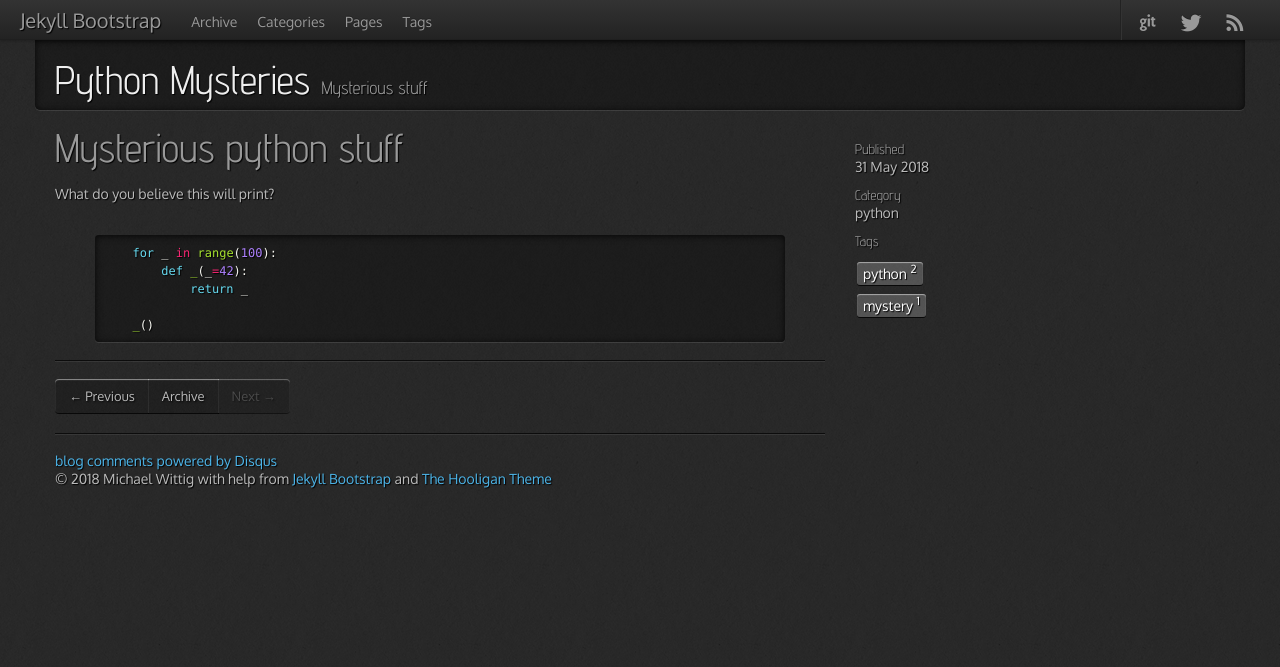
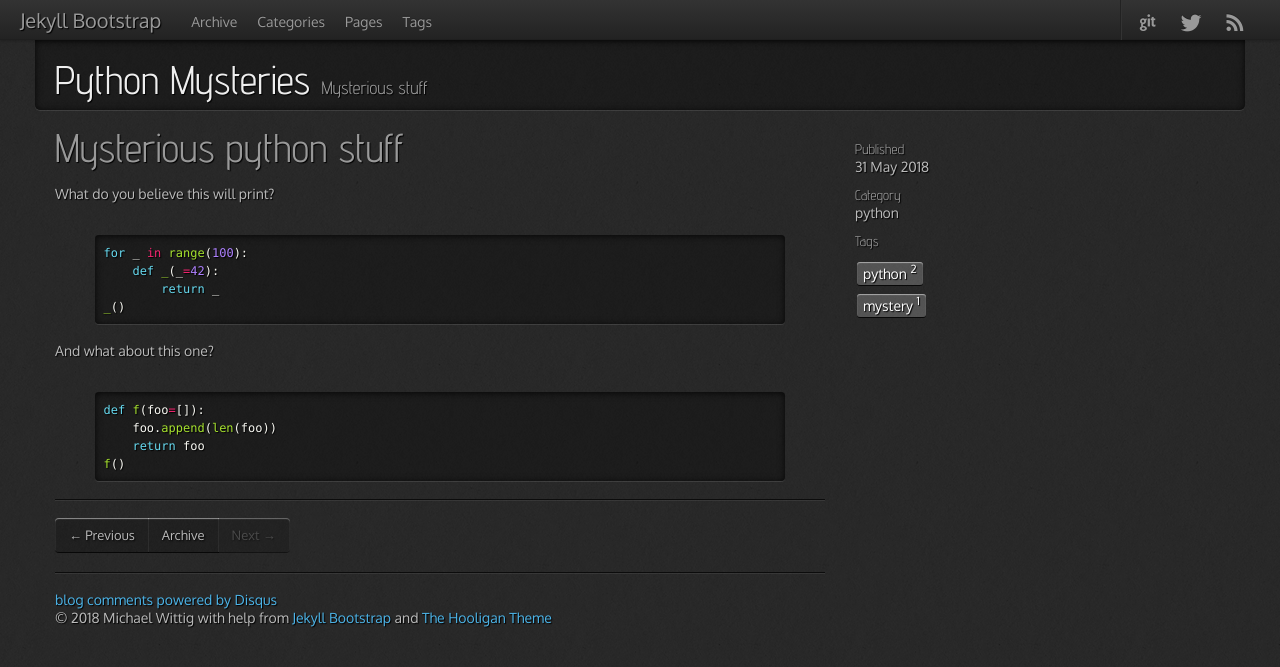
Before and after one commit to Sh4kE/Sh4kE.github.io, a Jekyll site: the page built from _posts/2018-05-31-python-mysteries.md, in a window 1280 px wide. Shown: the top 667 px of the page. Built offline with Jekyll 4.4.1, drawn with Linux system fonts in a browser that asks for light colours; nearby versions of some CDN libraries; comment, search, counter and statistics services are not loaded.

Commit message:
another nice mystery

```diff
--- a/_posts/2018-05-31-python-mysteries.md
+++ b/_posts/2018-05-31-python-mysteries.md
@@ -8,11 +8,20 @@ tags : [python, mystery]
 
 # Mysterious python stuff
 
- What do you believe this will print?
+What do you believe this will print?
+
 {% highlight python %}
-    for _ in range(100):
-        def _(_=42):
-            return _
+for _ in range(100):
+    def _(_=42):
+        return _
+_()
+{% endhighlight %}
 
-    _()
+And what about this one?
+
+{% highlight python %}
+def f(foo=[]):
+    foo.append(len(foo))
+    return foo
+f()
 {% endhighlight %}
```
